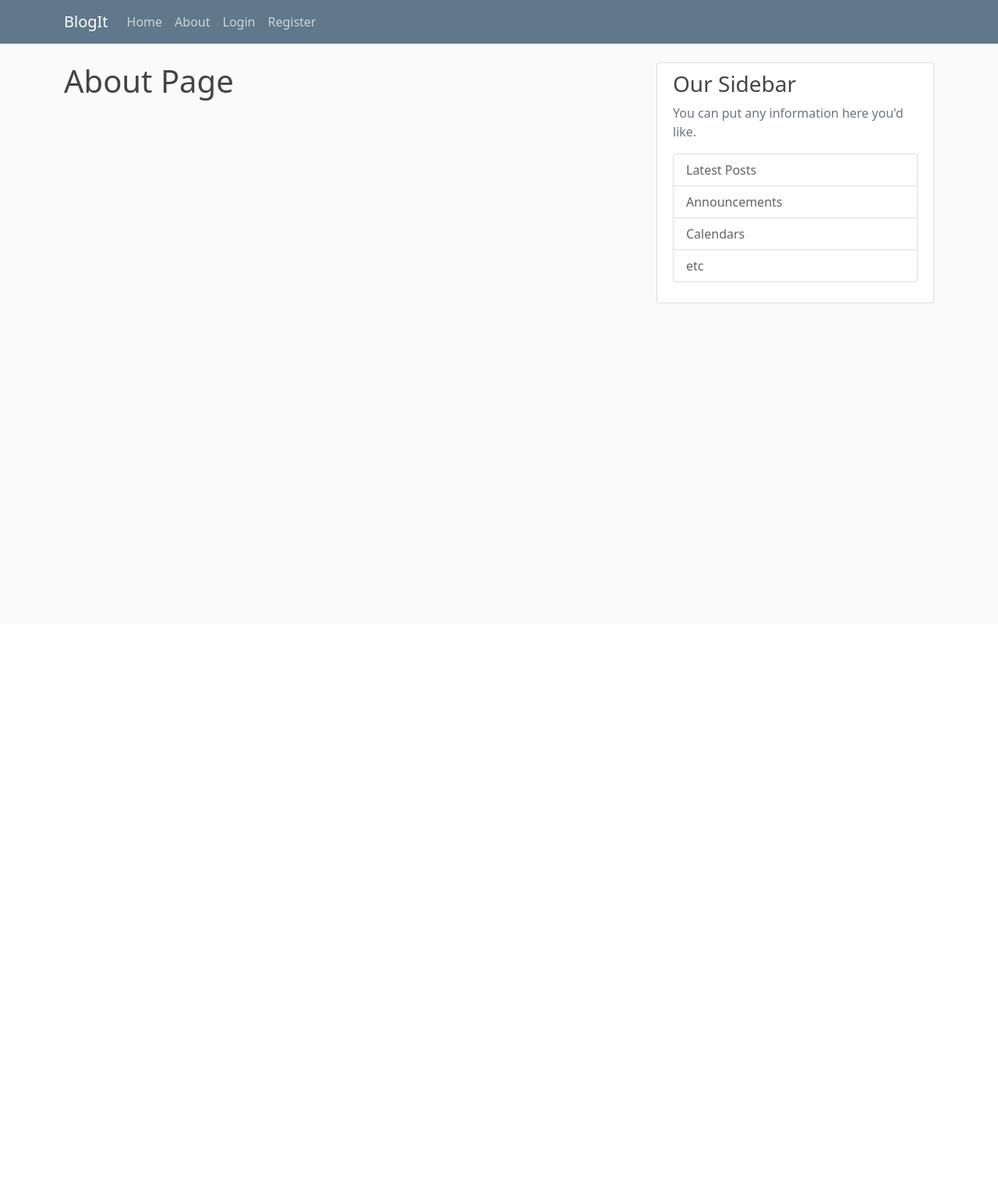
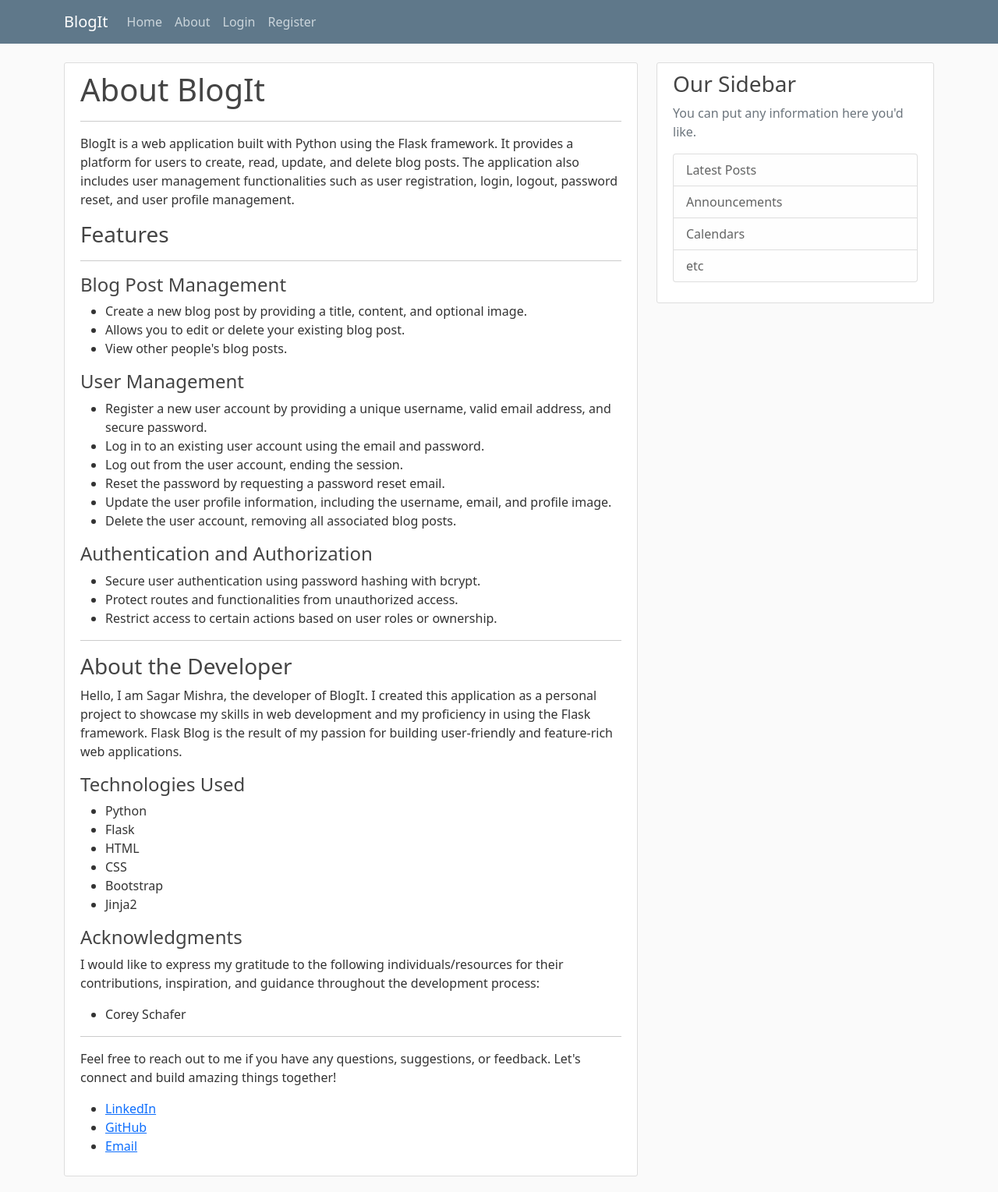
Before and after one commit to Sagarmishra-C30/BlogIt, a Flask app: page /about in a window 1280 px wide. Shown: the whole page at 78% size. Before the commit the page ends 389 px from the top, so only its background shows below. Run offline with Flask 2, Linux system fonts and the light colour scheme; some libraries are stand-ins or nearby versions.

Commit message:
Updated About page of Blog & README.md

```diff
--- a/flaskblog/templates/about.html
+++ b/flaskblog/templates/about.html
@@ -1,4 +1,68 @@
 {% extends "layout.html" %}
 {% block content %}
-	<h1>About Page</h1>
+	<section id="aboutPg" class="media content-section">
+		<div class="media-body">
+			<h1>About BlogIt</h1>
+			<hr>
+			<p>BlogIt is a web application built with Python using the Flask framework. It provides a platform for users to create, read, update, and delete blog posts. The application also includes user management functionalities such as user registration, login, logout, password reset, and user profile management.</p>
+
+			<h3>Features</h3>
+			<hr>
+
+			<h4>Blog Post Management</h4>
+			<ul>
+			<li>Create a new blog post by providing a title, content, and optional image.</li>
+			<li>Allows you to edit or delete your existing blog post.</li>
+			<li>View other people's blog posts.</li>
+			</ul>
+
+			<h4>User Management</h4>
+			<ul>
+			<li>Register a new user account by providing a unique username, valid email address, and secure password.</li>
+			<li>Log in to an existing user account using the email and password.</li>
+			<li>Log out from the user account, ending the session.</li>
+			<li>Reset the password by requesting a password reset email.</li>
+			<li>Update the user profile information, including the username, email, and profile image.</li>
+			<li>Delete the user account, removing all associated blog posts.</li>
+			</ul>
+
+			<h4>Authentication and Authorization</h4>
+			<ul>
+			<li>Secure user authentication using password hashing with bcrypt.</li>
+			<li>Protect routes and functionalities from unauthorized access.</li>
+			<li>Restrict access to certain actions based on user roles or ownership.</li>
+			</ul>
+			<hr>
+
+			<h3>About the Developer</h3>
+			<p>Hello, I am Sagar Mishra, the developer of BlogIt. I created this application as a personal project to showcase my skills in web development and my proficiency in using the Flask framework. Flask Blog is the result of my passion for building user-friendly and feature-rich web applications.</p>
+
+			<h4>Technologies Used</h4>
+			<ul>
+			<li>Python</li>
+			<li>Flask</li>
+			<li>HTML</li>
+			<li>CSS</li>
+			<li>Bootstrap</li>
+			<li>Jinja2</li>
+			</ul>
+
+			<h4>Acknowledgments</h4>
+			<p>I would like to express my gratitude to the following individuals/resources for their contributions, inspiration, and guidance throughout the development process:</p>
+			<ul>
+			<li>Corey Schafer</li>
+			</ul>
+			<hr>
+
+			<p>Feel free to reach out to me if you have any questions, suggestions, or feedback. Let's connect and build amazing things together!</p>
+
+			<ul class="contact-links">
+			<li><a href="https://wwww.linkedin/in/sagar-mishra-developer">LinkedIn</a></li>
+			<li><a href="https://www.github.com/Sagarmishra-C30">GitHub</a></li>
+			<li><a href="mailto:Timepass082822@gmail.com">Email</a></li>
+			</ul>
+		</div>
+	</section>
+
+
 {% endblock content %}
--- a/flaskblog/templates/layout.html
+++ b/flaskblog/templates/layout.html
@@ -7,6 +7,7 @@
 
 		<!-- Bootstrap CSS -->
 		<link href="https://cdn.jsdelivr.net/npm/bootstrap@5.1.3/dist/css/bootstrap.min.css" rel="stylesheet" integrity="sha384-1BmE4kWBq78iYhFldvKuhfTAU6auU8tT94WrHftjDbrCEXSU1oBoqyl2QvZ6jIW3" crossorigin="anonymous">
+
 		<!-- url_for is used to provide a proper link and should be used when using flask wherever u can see it fit -->
 		<link rel="stylesheet" type="text/css" href="{{ url_for('static', filename='main.css') }}">
 
```
Also changed, not shown: README.md.
